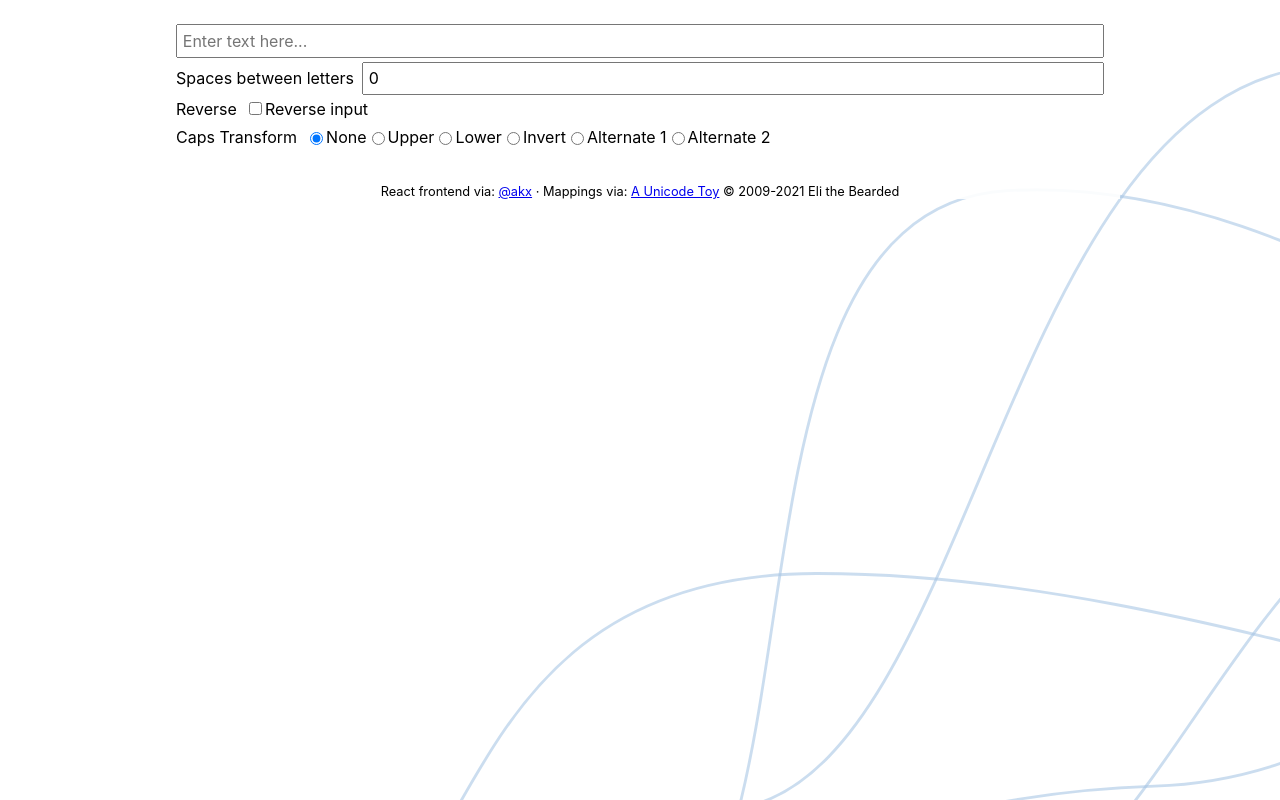
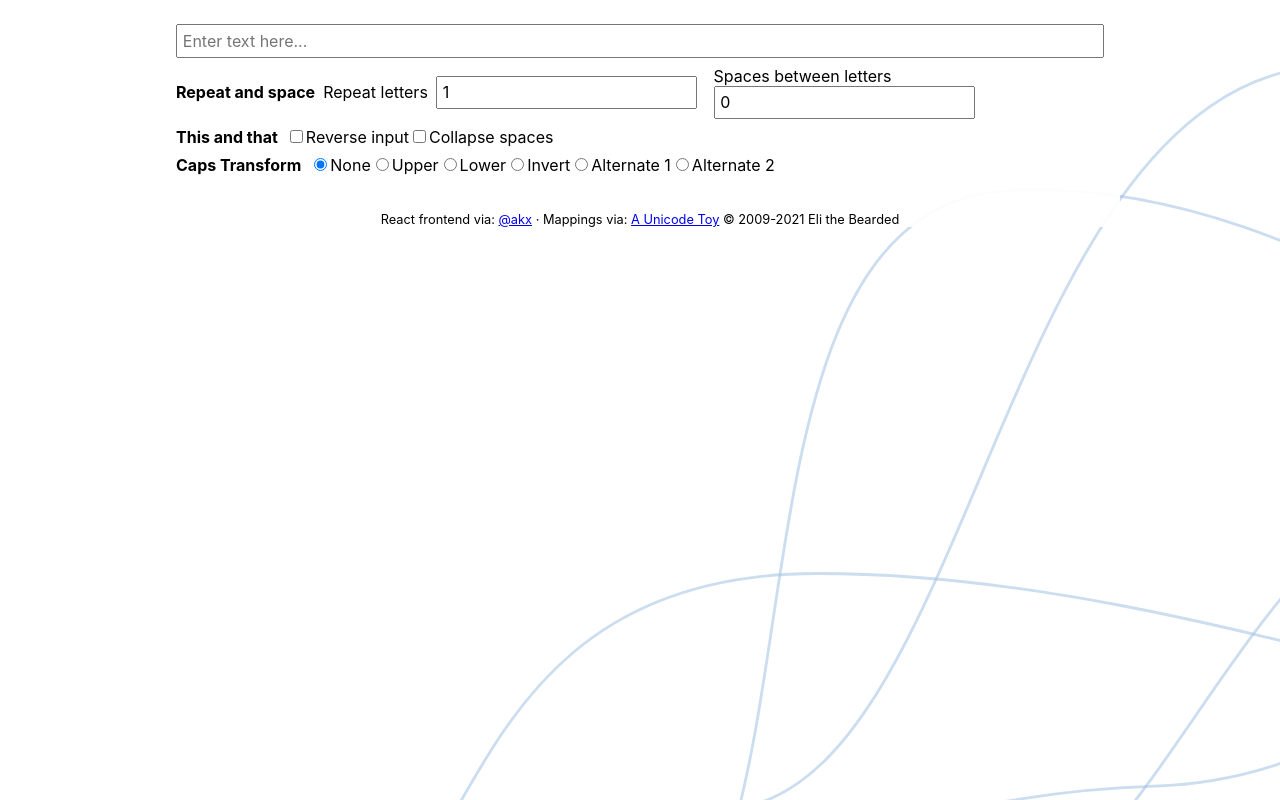
Before and after one commit to akx/unifun, a React (Vite) app: page / in a window 1280 px wide. Built offline with nearby package versions, Linux system fonts and the light colour scheme.

Commit message:
Spaces and repeat and collapse

```diff
--- a/src/App.tsx
+++ b/src/App.tsx
@@ -4,11 +4,20 @@ import { CapsTransform, doTransform } from "./transform";
 function App() {
   const [text, setText] = React.useState("");
   const [spacing, setSpacing] = React.useState(0);
+  const [repeat, setRepeat] = React.useState(1);
   const [caps, setCaps] = React.useState<CapsTransform>(CapsTransform.None);
   const [reverse, setReverse] = React.useState(false);
+  const [collapse, setCollapse] = React.useState(false);
   const results = React.useMemo(
-    () => doTransform(text, reverse, spacing, caps),
-    [text, reverse, spacing, caps],
+    () =>
+      doTransform(text, {
+        collapse,
+        reverse,
+        spacing,
+        repeat,
+        caps,
+      }),
+    [text, collapse, reverse, spacing, repeat, caps],
   );
   return (
     <main>
@@ -19,7 +28,18 @@ function App() {
           value={text}
           onChange={(e) => setText(e.target.value)}
         />
-        <label>
+        <div className="row">
+          <span>Repeat and space</span>
+          <label style={{ flex: 1 }}>
+            <span>Repeat letters</span>
+            <input
+              type="number"
+              min={1}
+              value={repeat}
+              onChange={(e) => setRepeat(Number(e.target.value))}
+            />
+          </label>
+          <label style={{ flex: 1 }}>
             <span>Spaces between letters</span>
             <input
               type="number"
@@ -28,18 +48,29 @@ function App() {
               onChange={(e) => setSpacing(Number(e.target.value))}
             />
           </label>
+        </div>
+        <div className="row">
+          <span>This and that</span>
+          <div>
             <label>
-          <span>Reverse</span>
-          <span>
               <input
                 type="checkbox"
                 checked={reverse}
                 onChange={(e) => setReverse(e.target.checked)}
               />
               Reverse input
-          </span>
             </label>
             <label>
+              <input
+                type="checkbox"
+                checked={collapse}
+                onChange={(e) => setCollapse(e.target.checked)}
+              />
+              Collapse spaces
+            </label>
+          </div>
+        </div>
+        <label className="row">
           <span>Caps Transform</span>
           <div style={{ display: "flex", flexWrap: "wrap" }}>
             {Object.values(CapsTransform).map((t) => (
--- a/src/index.css
+++ b/src/index.css
@@ -61,14 +61,19 @@ table input:hover {
   border-color: #911;
 }
 
-label {
+.row {
   display: flex;
-  margin: 0.25em 0;
+  margin: 0.5em 0;
   align-items: center;
 }
 
+.row > span {
+  flex: 0;
+  font-weight: bold;
+}
+
+.row > span,
 label > span {
-  flex: 0;
   padding-right: 0.5em;
   white-space: nowrap;
 }
--- a/src/transform.ts
+++ b/src/transform.ts
@@ -49,15 +49,37 @@ function maybeReverse(s: string, reverse: boolean) {
   return reverse ? s.split("").reverse().join("") : s;
 }
 
+function addRepeat(s: string, repeat: number) {
+  return Array.from(s)
+    .map((c) => c.repeat(repeat))
+    .join("");
+}
+
+interface TransformParams {
+  caps: CapsTransform;
+  collapse: boolean;
+  repeat: number;
+  reverse: boolean;
+  spacing: number;
+}
+
+function maybeCollapse(s: string, collapse: boolean) {
+  return collapse ? s.replace(/\s+/g, " ") : s;
+}
+
 export function doTransform(
   text: string,
-  reverse: boolean,
-  spacing: number,
-  caps: CapsTransform,
+  { reverse, collapse, spacing, repeat, caps }: TransformParams,
 ) {
   const results: Record<string, string> = {};
   const trim = maybeReverse(
-    addSpacing(doCapsTransform(text.trim(), caps), spacing),
+    addSpacing(
+      maybeCollapse(
+        doCapsTransform(addRepeat(text.trim(), repeat), caps),
+        collapse,
+      ),
+      spacing,
+    ),
     reverse,
   );
   if (trim.length) {
```
Lines whose indentation alone changed are shown as unchanged.
